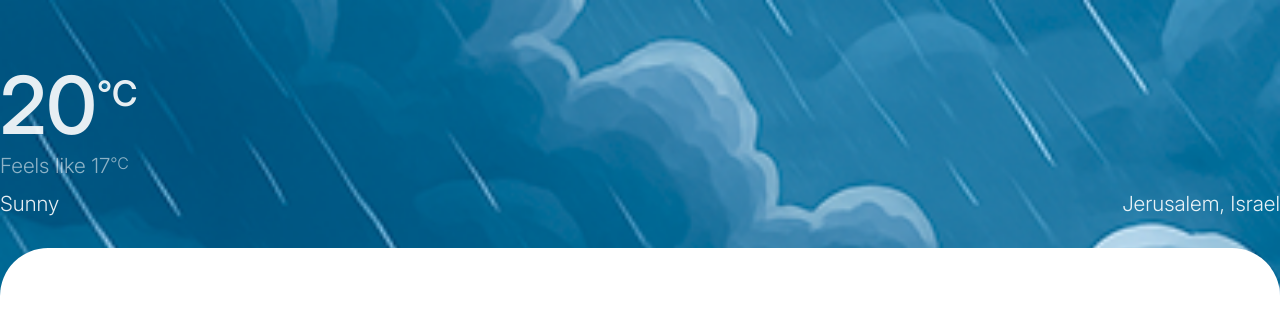
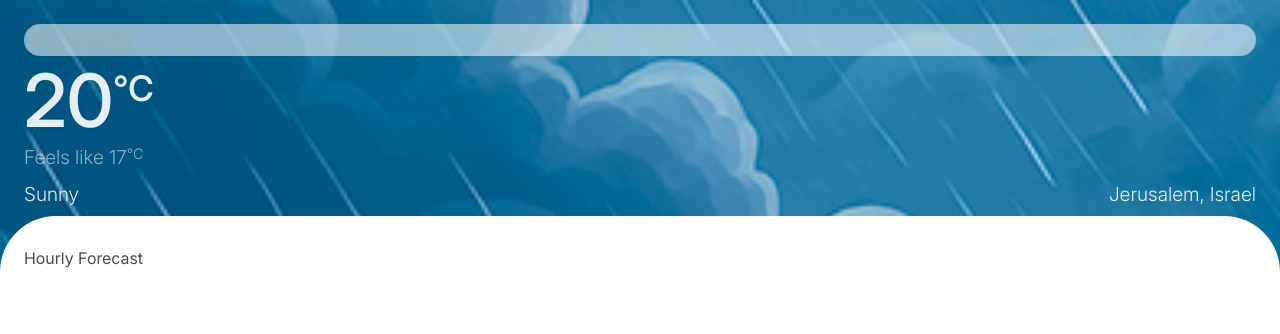
Before and after one commit to chavimiller/react-weather-app, a React (Vite) app: page / in a window 1280 px wide. Shown: the top 334 px of the page. Built offline with nearby package versions, Linux system fonts and the light colour scheme.

Commit message:
Fix css layout

```diff
--- a/src/App.css
+++ b/src/App.css
@@ -67,8 +67,7 @@ a {
 @media (min-width: 320px) and (max-width: 480px) {
   .container {
     max-width: 425px;
-    padding: 1rem 2rem;
+    padding: 1rem 1.6rem;
   }
 
-
 }
--- a/src/App.jsx
+++ b/src/App.jsx
@@ -6,6 +6,7 @@ function App() {
   return (
     <>
       <WeatherOverview />
+      <WeatherDetail />
     </>
   );
 }
--- /dev/null
+++ b/src/components/SearchBar.jsx
@@ -0,0 +1,13 @@
+import styles from "./SearchBar.module.css";
+
+const SearchBar = () => {
+  return (
+    <>
+      <div className={styles.searchBarContainer}>
+        <input type="text" />
+      </div>
+    </>
+  );
+};
+
+export default SearchBar;
--- /dev/null
+++ b/src/components/SearchBar.module.css
@@ -0,0 +1,21 @@
+.searchBarContainer {
+    border-radius: 2rem;
+    display: flex;
+    align-items: center;
+    justify-content: space-between;
+    width: 100%;
+    height: 2rem;
+    background-color: var(--opacity-55);
+}
+
+input {
+   border: none;
+    background-color: transparent;
+    width: 85%;
+    height: 100%;
+    display: flex;
+    color: #FFFFFF;
+    font-size: 1.5rem;
+    padding: 0 2rem;
+    outline: none;
+}
--- a/src/components/WeatherDetail.jsx
+++ b/src/components/WeatherDetail.jsx
@@ -3,7 +3,11 @@ import styles from "./WeatherDetail.module.css";
 const WeatherDetail = () => {
   return (
     <>
-      <div className={styles.container}></div>
+      <div className={styles.container}>
+        <div className={styles.roundedBox}>
+          <div className={styles.detailTitle}>Hourly Forecast</div>
+        </div>
+      </div>
     </>
   );
 };
--- a/src/components/WeatherDetail.module.css
+++ b/src/components/WeatherDetail.module.css
@@ -1,3 +1,20 @@
 .container {
     display: flex;
+    position: relative;
+    flex-direction: column;
+    width: 100%;
+    height: fit-content;
+    transform: translateY(-4.5rem);
+    z-index: 5;
 }
+
+.roundedBox {
+    background-color: var(--primary-light);
+    border-radius: 3.5rem 3.5rem 0 0;
+    padding: 2rem 1.5rem;
+    height: 100%;
+}
+
+.detailTitle {
+    font-size: 1rem;
+}
--- a/src/components/WeatherOverview.jsx
+++ b/src/components/WeatherOverview.jsx
@@ -1,10 +1,14 @@
+import SearchBar from "./SearchBar";
 import WeatherDetail from "./WeatherDetail";
 import styles from "./WeatherOverview.module.css";
+
 const WeatherOverview = () => {
   return (
     <>
-      <div className={styles.bgImage}>
-        <div className={`${styles.infoContainer} section container`}>
+      <div className={styles.infoContainer}>
+        <div className={styles.bgImage}></div>
+        <div className={styles.topInfo}>
+          <SearchBar />
           <div className={styles.tempNumber}>
             20<span className={styles.superScript}>°C</span>
           </div>
@@ -16,9 +20,6 @@ const WeatherOverview = () => {
             <div className={styles.location}>Jerusalem, Israel</div>
           </div>
         </div>
-        <div className={styles.weatherDetailBox}>
-          <WeatherDetail />
-        </div>
       </div>
     </>
   );
--- a/src/components/WeatherOverview.module.css
+++ b/src/components/WeatherOverview.module.css
@@ -1,18 +1,29 @@
 .bgImage {
     background-image: url("../assets/images/Rainy.png");
     width: 100%;
-    height: 40vh;
+    height: 45vh;
     background-size: cover;
     background-position: center;
     background-repeat: no-repeat;
+    position: absolute;
+    z-index: 1;
 }
 
 .infoContainer {
-    padding-top: 3.5rem;
+    position: relative;
+    height: 18rem;
+}
+
+.topInfo {
+    display: flex;
+    flex-direction: column;
+    z-index: 3;
+    padding: 1.5rem;
+    position: relative;
 }
 
 .tempNumber {
-    font-size: 5rem;
+    font-size: 4.6rem;
     color: var(--opacity-92);
     font-weight: 550;
 }
@@ -25,14 +36,14 @@
 
 .feelsLike {
     color: var(--opacity-55);
-    font-size: 1.3rem;
+    font-size: 1.2rem;
     font-weight: 300;
     display: flex;
 }
 
 .feelsLike > .superScript {
     color: var(--opacity-55);
-    font-size: 1rem;
+    font-size: .9rem;
 
 }
 
@@ -41,15 +52,6 @@
     justify-content: space-between;
     font-weight: 300;
     color: var(--opacity-92);
-    font-size: 1.3rem;
+    font-size: 1.2rem;
     padding: .8rem 0 1rem 0;
 }
-
-.weatherDetailBox {
-    width: 100%;
-    height: 70vh;
-    background-color: var(--primary-light);
-    transform: translateY(-1rem);
-    border-radius: 3rem;
-    z-index: 5;
-}
```
